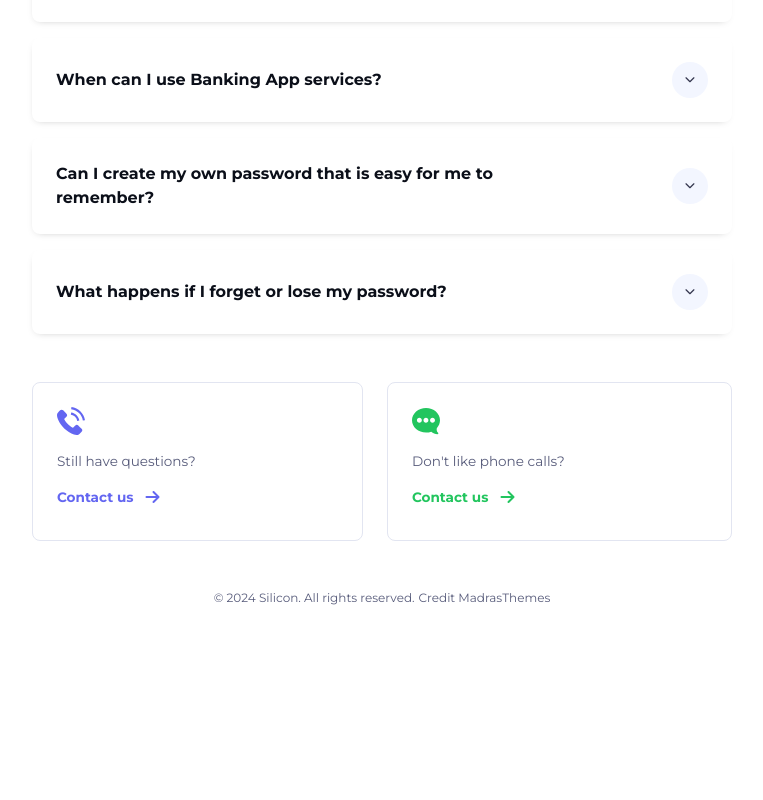
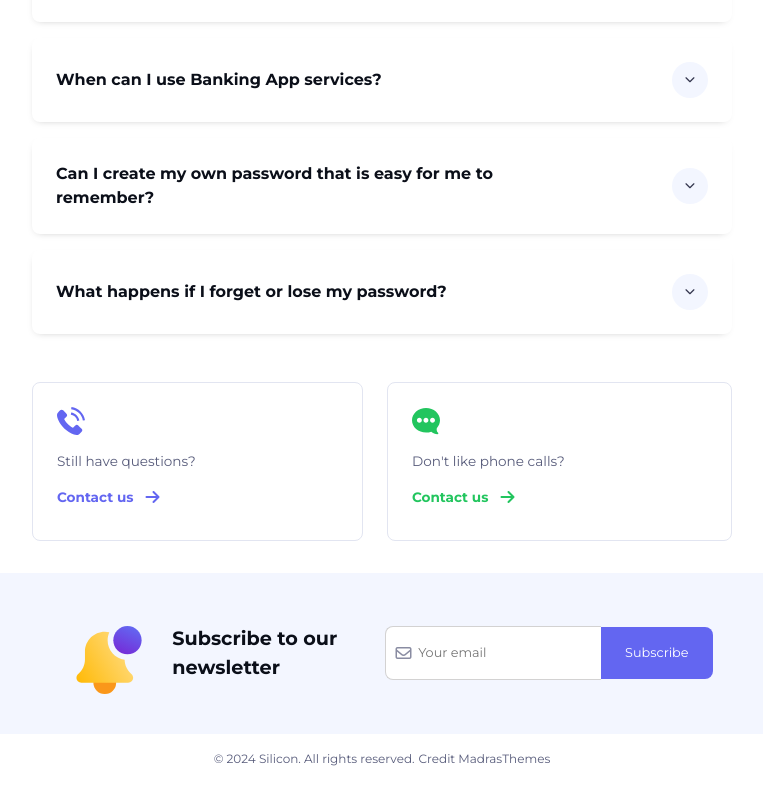
Before and after one commit to WavesOfPolyrhythm/Silicon-React, a React (Vite) app: page / in a window 1280 px wide. Shown: the part 3320-4120 px from the top of the page, without its empty margins (258-1021 px from the left). Before the commit the page ends 3959 px from the top, so only its background shows below. Built offline with nearby package versions, Linux system fonts and the light colour scheme.

Commit message:
Added Subscribe section. Need to fix the structure of every section before i Proceed but the static website seems to work right now

```diff
--- a/src/components/Main.jsx
+++ b/src/components/Main.jsx
@@ -6,6 +6,7 @@ import How from './How'
 import MoneyTransfer from './MoneyTransfer'
 import Reviews from './Reviews'
 import FAQ from './FAQ'
+import Subscribe from './Subscribe'
 
 const Main = () => {
   return (
@@ -17,6 +18,7 @@ const Main = () => {
       <MoneyTransfer />
       <Reviews />
       <FAQ />
+      <Subscribe />
     </main>
   )
 }
--- /dev/null
+++ b/src/components/Subscribe.jsx
@@ -0,0 +1,34 @@
+import React from 'react'
+import Container from './Container'
+import SubscribeIcon from '../assets/images/p5-subscribe.svg'
+
+const Subscribe = () => {
+  return (
+    <section className="subscribe">
+
+      <Container>
+
+      <div className="item-group">
+
+      <div className="image-container">
+        <img src={SubscribeIcon} alt=""/>
+      </div>
+
+      <div className="header">
+      <h2>Subscribe to our <br className="break"/> newsletter </h2>
+      </div>
+
+      </div>
+
+        <div className="input-flex">
+          <i className="fa-regular fa-envelope icon"></i>
+    <input className="form-input email" type="email" placeholder="Your email"/>
+    <button className="btn">Subscribe</button>
+  </div>
+</Container>
+
+  </section>
+  )
+}
+
+export default Subscribe
```
